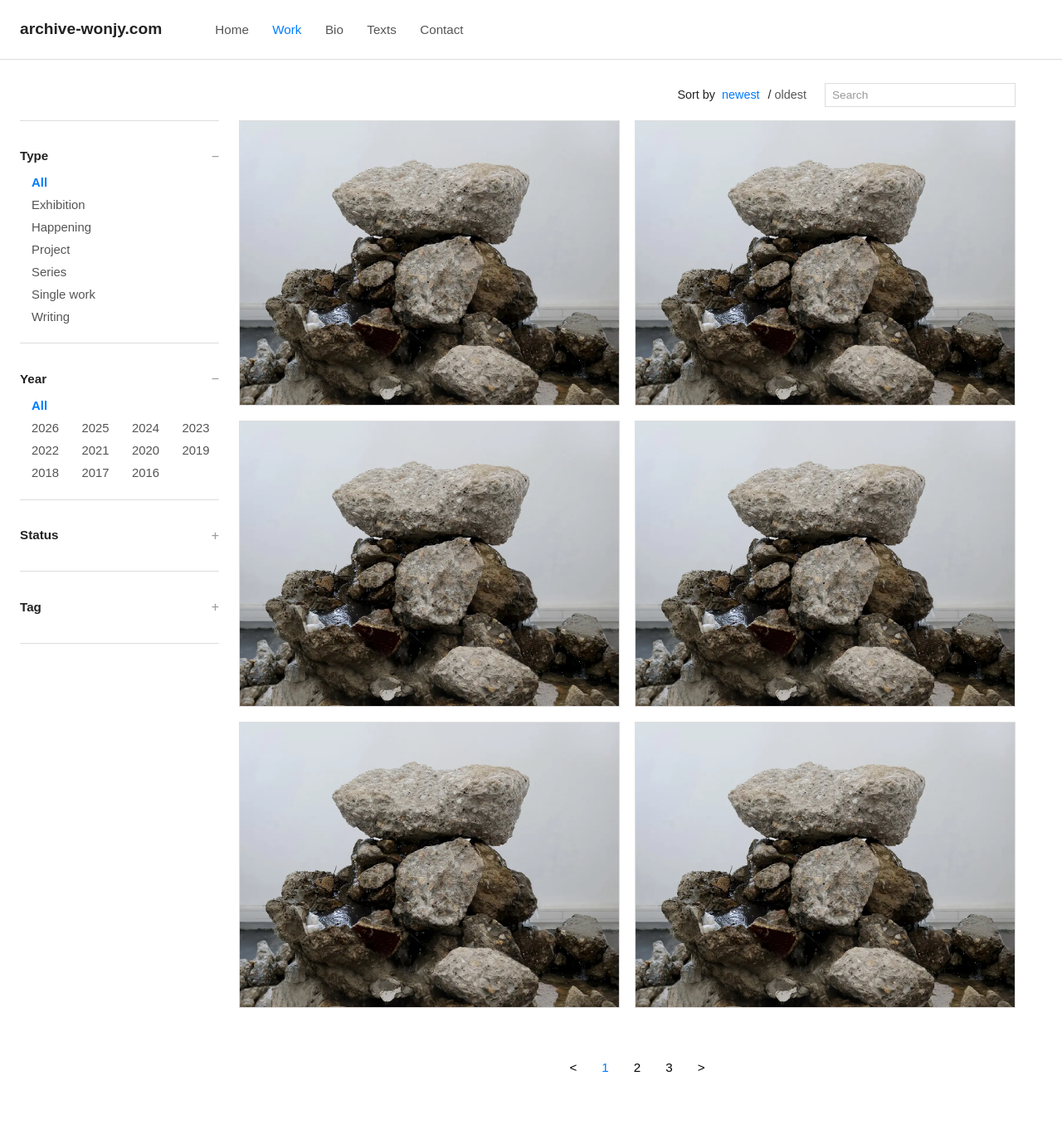
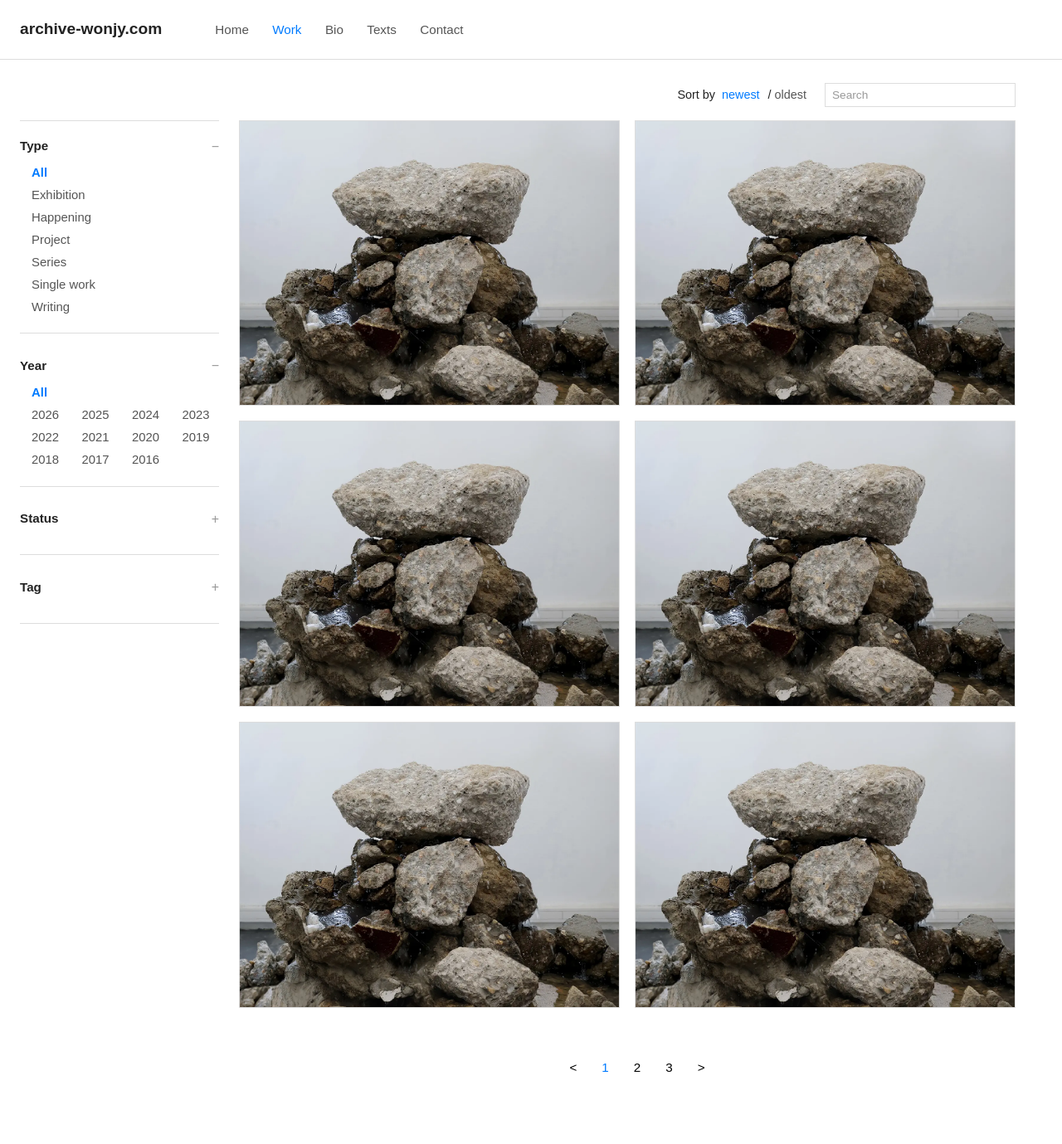
Before and after one commit to Won-Jy/archive-wonjy, a Jekyll site: the page built from work.html, in a window 1280 px wide. Shown: the whole page at 83% size. Built offline with Jekyll 4.4.1, drawn with Linux system fonts in a browser that asks for light colours.

Commit message:
Update work.html

```diff
--- a/work.html
+++ b/work.html
@@ -71,15 +71,15 @@ layout: none
 /* Type 위 첫 구분선 */
 .sidebar .filter-group:first-of-type{
   border-top:1px solid var(--border);
-  padding-top: 24px;
+  padding-top: 12px;
 }
 
 /* 그룹 구분선/여백 */
 .filter-group{
   margin:16px 0;
   border-bottom:1px solid var(--border);
-  padding-top:8px;
-  padding-bottom:8px;
+  padding-top:4px;
+  padding-bottom:4px;
 }
 .filter-group:last-child{ border-bottom:none; }
 
```
